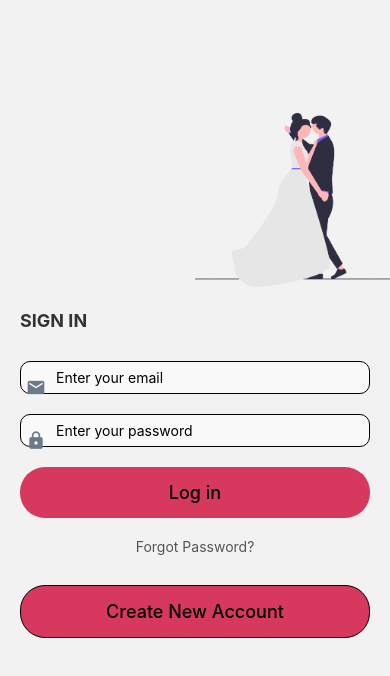
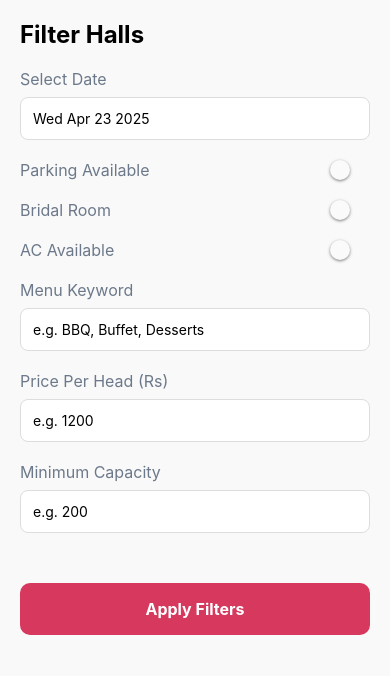
Before and after one commit to Qashu02/FYP, a React Native app in the folder MyNewProject/: screen /Login in a window 390 px wide. Shown: the top 676 px of the page. Built offline with nearby package versions, Linux system fonts and the light colour scheme; what apisauce would draw is missing.

Commit message:
FilterScreen Update

```diff
--- a/MyNewProject/App.js
+++ b/MyNewProject/App.js
@@ -9,16 +9,21 @@ import { View,StyleSheet, Settings } from 'react-native';
 
 import AppNavigation from './Navigation/AppNavigation';
 import Toast from 'react-native-toast-message';
+import ChattScreen from './Screens/ChattScreen';
+import NotificationScreen from './Screens/NotificationScreen';
+import SettingsScreen from './Screens/SettingsScreen';
+import FilterScreen from './Screens/FilterScreen';
+import SupportScreen from './Screens/SupportScreen';
 
 
 export default function App() {
 
   return (
 
-<NavigationContainer>
-  <AppNavigation/>
-  <Toast/>
-</NavigationContainer>
+// <NavigationContainer>
+//   <AppNavigation/>
+// </NavigationContainer>
+<FilterScreen/>
   );
 }
 const styles = StyleSheet.create({
--- /dev/null
+++ b/MyNewProject/Screens/ChattScreen.js
@@ -0,0 +1,120 @@
+import React, { useState } from 'react';
+import { View, Text, TextInput, TouchableOpacity, FlatList, StyleSheet, Image } from 'react-native';
+import { Ionicons } from '@expo/vector-icons';
+
+const ChatScreen = () => {
+  const [messages, setMessages] = useState([]);
+  const [input, setInput] = useState('');
+
+  // Dummy user for now
+  const user = {
+    name: 'John Doe',
+    avatar: 'https://cdn-icons-png.flaticon.com/512/149/149071.png',
+  };
+
+  const handleSend = () => {
+    if (input.trim() === '') return;
+    const newMessage = {
+      id: Date.now().toString(),
+      text: input,
+      sender: 'me',
+    };
+    setMessages([newMessage, ...messages]);
+    setInput('');
+  };
+
+  const renderItem = ({ item }) => (
+    <View
+      style={[
+        styles.message,
+        item.sender === 'me' ? styles.myMessage : styles.otherMessage,
+      ]}
+    >
+      <Text style={styles.messageText}>{item.text}</Text>
+    </View>
+  );
+
+  return (
+    <View style={styles.container}>
+      {/* Header */}
+      <View style={styles.header}>
+        <Image source={{ uri: user.avatar }} style={styles.avatar} />
+        <Text style={styles.username}>{user.name}</Text>
+      </View>
+
+      {/* Chat messages */}
+      <FlatList
+        data={messages}
+        renderItem={renderItem}
+        keyExtractor={(item) => item.id}
+        contentContainerStyle={{ flexGrow: 1, justifyContent: 'flex-end' }}
+        inverted
+      />
+
+      {/* Input field */}
+      <View style={styles.inputContainer}>
+        <TextInput
+          style={styles.input}
+          placeholder="Type your message..."
+          value={input}
+          onChangeText={setInput}
+        />
+        <TouchableOpacity onPress={handleSend}>
+          <Ionicons name="send" size={24} color="#007bff" />
+        </TouchableOpacity>
+      </View>
+    </View>
+  );
+};
+
+const styles = StyleSheet.create({
+  container: { flex: 1, backgroundColor: '#fff' },
+  header: {
+    flexDirection: 'row',
+    alignItems: 'center',
+    padding: 16,
+    backgroundColor: '#f7f7f7',
+    borderBottomWidth: 1,
+    borderColor: '#ddd',
+  },
+  avatar: { width: 40, height: 40, borderRadius: 20, marginRight: 10 },
+  username: { fontSize: 16, fontWeight: 'bold' },
+
+  message: {
+    marginVertical: 4,
+    marginHorizontal: 10,
+    padding: 10,
+    borderRadius: 10,
+    maxWidth: '75%',
+  },
+  myMessage: {
+    backgroundColor: '#d1e7ff',
+    alignSelf: 'flex-end',
+  },
+  otherMessage: {
+    backgroundColor: '#eee',
+    alignSelf: 'flex-start',
+  },
+  messageText: {
+    fontSize: 15,
+  },
+
+  inputContainer: {
+    flexDirection: 'row',
+    padding: 10,
+    borderTopWidth: 1,
+    borderColor: '#eee',
+    alignItems: 'center',
+    backgroundColor: '#fff',
+  },
+  input: {
+    flex: 1,
+    paddingVertical: 8,
+    paddingHorizontal: 12,
+    backgroundColor: '#f2f2f2',
+    borderRadius: 20,
+    marginRight: 10,
+  },
+});
+
+export default ChatScreen;
--- a/MyNewProject/Screens/FilterScreen.js
+++ b/MyNewProject/Screens/FilterScreen.js
@@ -7,24 +7,32 @@ import {
   Switch,
   TouchableOpacity,
   ScrollView,
+  Platform,
 } from 'react-native';
+import DateTimePicker from '@react-native-community/datetimepicker';
 import colors from '../config/colors';
 
 export default function FilterScreen({ navigation }) {
   const [hasParking, setHasParking] = useState(false);
   const [hasBridalRoom, setHasBridalRoom] = useState(false);
   const [hasAC, setHasAC] = useState(false);
-  const [location, setLocation] = useState('');
   const [menuKeyword, setMenuKeyword] = useState('');
   const [pricePerHead, setPricePerHead] = useState('');
   const [capacity, setCapacity] = useState('');
+  const [selectedDate, setSelectedDate] = useState(new Date());
+  const [showDatePicker, setShowDatePicker] = useState(false);
+
+  const handleDateChange = (event, date) => {
+    setShowDatePicker(Platform.OS === 'ios');
+    if (date) setSelectedDate(date);
+  };
 
   const handleApplyFilters = () => {
     const filters = {
       parking: hasParking,
       bridalRoom: hasBridalRoom,
       ac: hasAC,
-      location,
+      date: selectedDate.toISOString().split('T')[0], // Format YYYY-MM-DD
       menuKeyword,
       pricePerHead,
       capacity,
@@ -38,18 +46,27 @@ export default function FilterScreen({ navigation }) {
     <ScrollView contentContainerStyle={styles.container}>
       <Text style={styles.title}>Filter Halls</Text>
 
-      {/* Location */}
+      {/* Date Picker */}
       <View style={styles.filterGroup}>
-        <Text style={styles.label}>Location</Text>
-        <TextInput
+        <Text style={styles.label}>Select Date</Text>
+        <TouchableOpacity
           style={styles.input}
-          placeholder="Enter city or area"
-          value={location}
-          onChangeText={setLocation}
-        />
+          onPress={() => setShowDatePicker(true)}
+        >
+          <Text>{selectedDate.toDateString()}</Text>
+        </TouchableOpacity>
+        {showDatePicker && (
+          <DateTimePicker
+            value={selectedDate}
+            mode="date"
+            display="default"
+            onChange={handleDateChange}
+            minimumDate={new Date()}
+          />
+        )}
       </View>
 
-      {/* Parking & Bridal Room */}
+      {/* Parking */}
       <View style={styles.filterGroupRow}>
         <Text style={styles.label}>Parking Available</Text>
         <Switch
@@ -59,6 +76,7 @@ export default function FilterScreen({ navigation }) {
         />
       </View>
 
+      {/* Bridal Room */}
       <View style={styles.filterGroupRow}>
         <Text style={styles.label}>Bridal Room</Text>
         <Switch
@@ -78,7 +96,7 @@ export default function FilterScreen({ navigation }) {
         />
       </View>
 
-      {/* Menu Filter */}
+      {/* Menu Keyword */}
       <View style={styles.filterGroup}>
         <Text style={styles.label}>Menu Keyword</Text>
         <TextInput
--- a/MyNewProject/Screens/NotificationScreen.js
+++ b/MyNewProject/Screens/NotificationScreen.js
@@ -6,24 +6,14 @@ import colors from '../config/colors';
 export default function NotificationScreen() {
   // Sample notifications data
   const [notifications, setNotifications] = useState([
-    {
-      id: '1',
-      title: 'New Booking Request',
-      message: 'John Doe booked your hall for 2025-05-01',
-      time: '2 hours ago',
-    },
+
     {
       id: '2',
       title: 'Order Update',
       message: 'Your booking for Jane Smith has been accepted.',
       time: '1 day ago',
     },
-    {
-      id: '3',
-      title: 'Reminder',
-      message: 'Don’t forget the upcoming event on 2025-05-10.',
-      time: '3 days ago',
-    },
+
     {
       id: '4',
       title: 'Order Confirmed',
```
